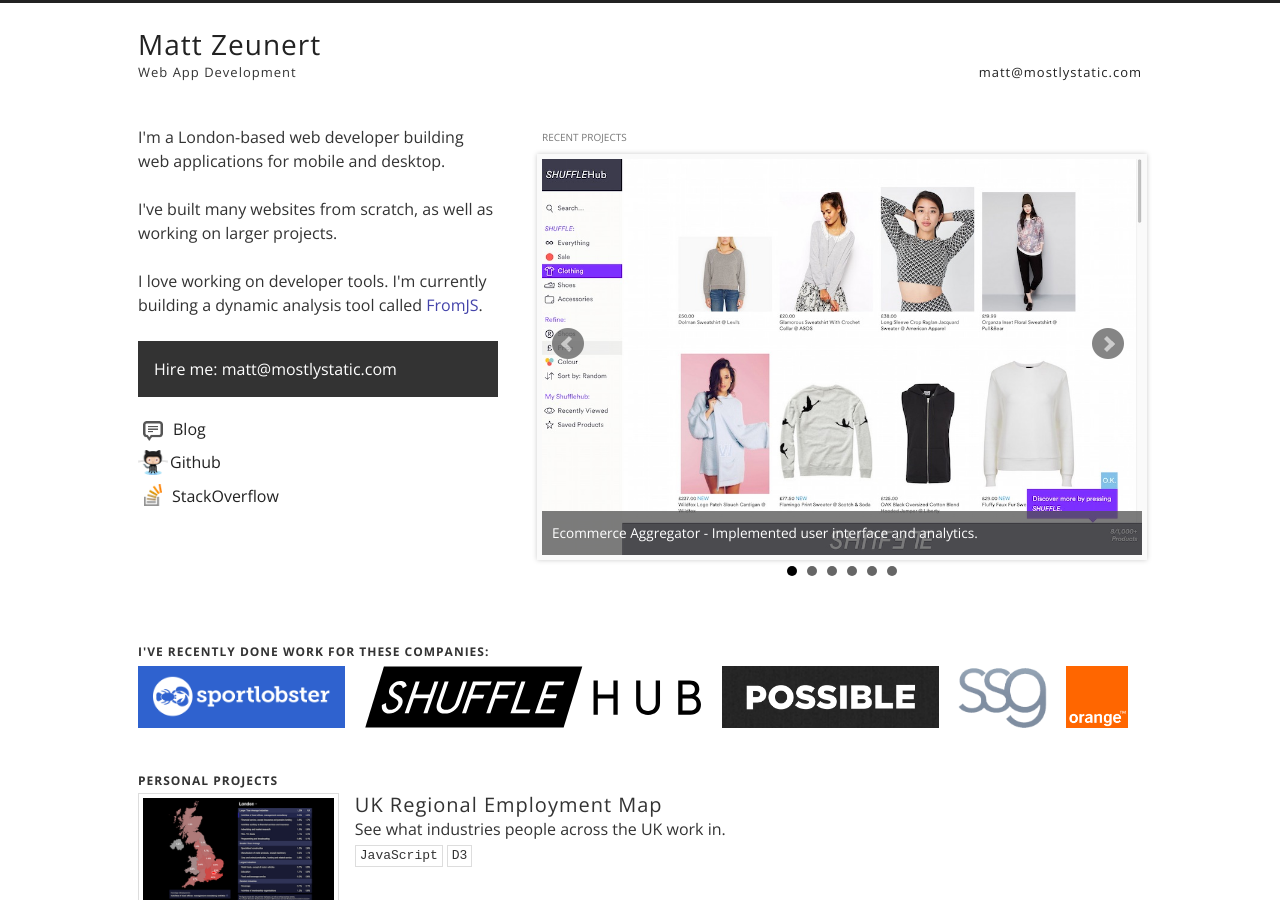
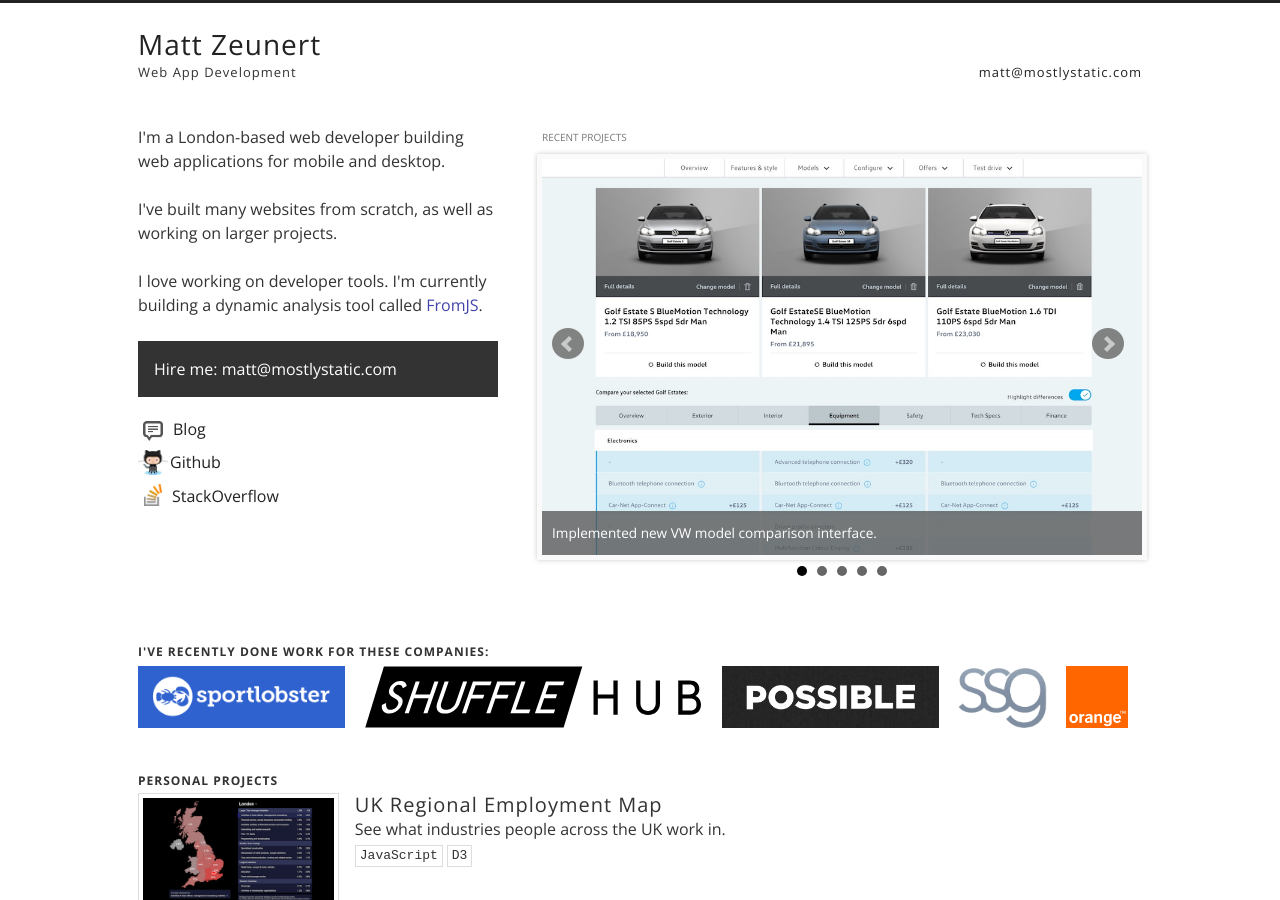
Before and after one commit to mattzeunert/mattzeunert.github.io, a Jekyll site: the page built from index.html, in a window 1280 px wide and 900 px high. Built offline with Jekyll 4.4.1, drawn with Linux system fonts in a browser that asks for light colours; nearby versions of some CDN libraries; comment, search, counter and statistics services are not loaded.

Commit message:
Tweak homepage.

```diff
--- a/index.html
+++ b/index.html
@@ -23,14 +23,11 @@ if ('addEventListener' in document) {
     <div class="recent-projects">
         <div style="margin-bottom: 5px;color: #777;text-transform: uppercase;font-size: 10px;">Recent Projects</div>
         <ul class="bxslider">
+          <li><img src="/portfolio-images/vw-small.jpg" title="Implemented new VW model comparison interface." /></li>
           <li><img src="/portfolio-images/shufflehub.jpg" title="Ecommerce Aggregator - Implemented user interface and analytics." /></li>
+          <li><img src="/portfolio-images/libon.jpg" title="App for messaging, in-browser phone calls and custom voicemail greetings - Worked on automated tests, debugging and feature implementation." /></li>
           <li><img src="/portfolio-images/sportlobster-events.jpg" title="Social Network - Work on user feed and event pages." /></li>
-          <li><img src="/portfolio-images/vw-small.jpg" title="Implemented new VW model comparison interface." /></li>
-          <li><img src="/portfolio-images/libon.jpg" title="App for messaging, in-browser phone calls and custom voicemail greeings - Worked on automated tests, debugging and feature implementation." /></li>
           <li><img src="/portfolio-images/makethefuture-gallery.jpg" title="Contract for Digital Agency - Worked on marketing site for Shell's #makethefuture campaign." /></li>
-          <!-- <li><img src="/portfolio-images/report-bundle.jpg" title="Lead generation site for website feedback reports - Created and implemented design." /></li> -->
-          <li><img src="/portfolio-images/london-motor-concierge.jpg" title="Concierge Car Services - Marketing site for lead generation." /></li>
-          <!-- <li><img src="/portfolio-images/these-details.png" title="Fashion Video Reviews - Design implementation" /></li> -->
         </ul>
     </div>
     <script>
```
